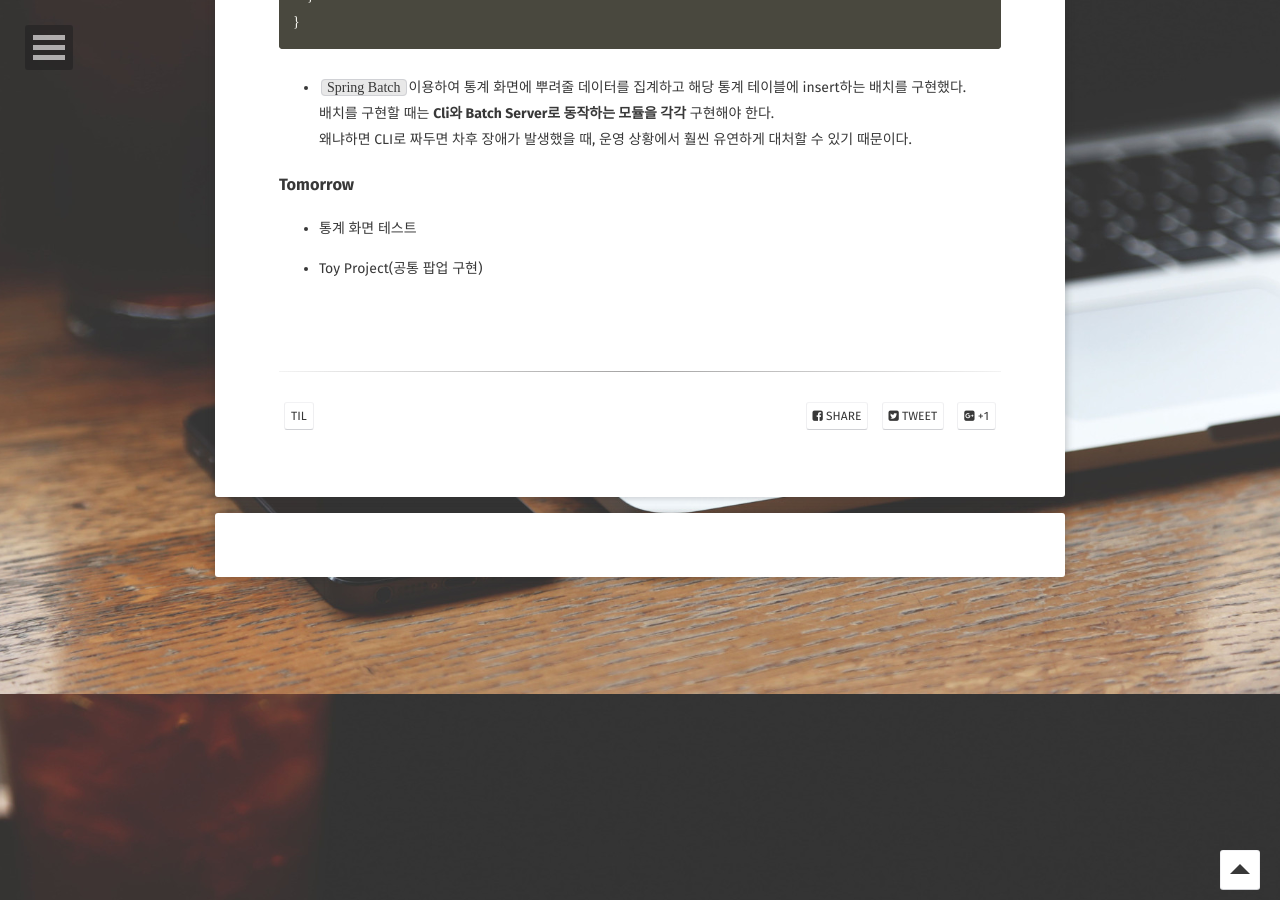
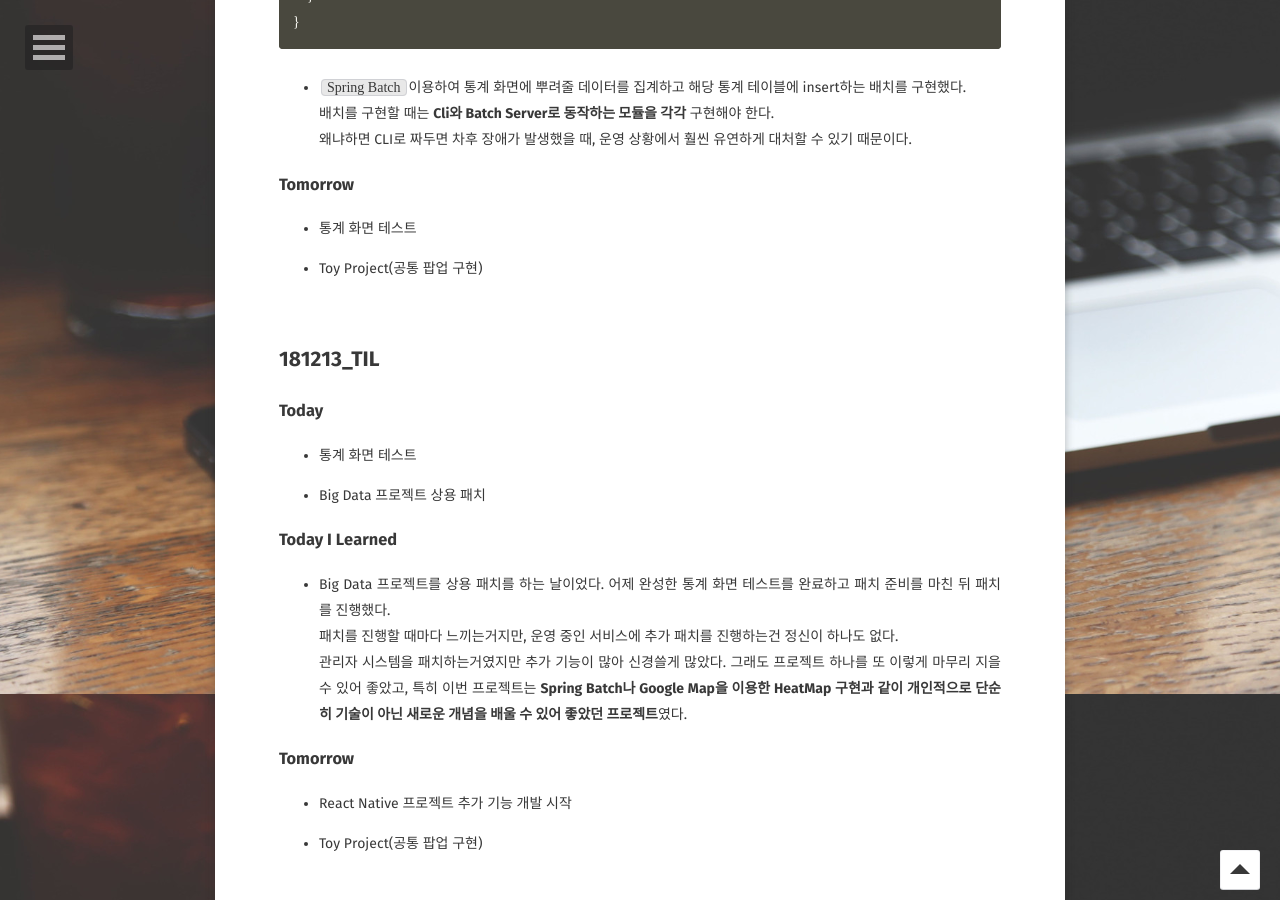
Before and after one commit to BKJang/DEVLOG, a Jekyll site: the page built from _posts/TIL/2018-12-10-TIL181210.md, in a window 1280 px wide and 900 px high, scrolled down 2906 px. Built offline with Jekyll 4.4.1, drawn with Linux system fonts in a browser that asks for light colours; some web fonts are replaced; comment, search, counter and statistics services are not loaded.

Commit message:
Update 2018-12-10-TIL181210.md(20181213_TIL)

```diff
--- a/_posts/TIL/2018-12-10-TIL181210.md
+++ b/_posts/TIL/2018-12-10-TIL181210.md
@@ -106,3 +106,25 @@ initializeUserInfo = async () => {
 - Toy Project(공통 팝업 구현)
 
 <br/>
+
+## 181213_TIL
+
+### Today
+
+- 통계 화면 테스트
+
+- Big Data 프로젝트 상용 패치
+
+### Today I Learned
+
+- Big Data 프로젝트를 상용 패치를 하는 날이었다. 어제 완성한 통계 화면 테스트를 완료하고 패치 준비를 마친 뒤 패치를 진행했다. <br/>
+패치를 진행할 때마다 느끼는거지만, 운영 중인 서비스에 추가 패치를 진행하는건 정신이 하나도 없다.<br/>
+관리자 시스템을 패치하는거였지만 추가 기능이 많아 신경쓸게 많았다. 그래도 프로젝트 하나를 또 이렇게 마무리 지을 수 있어 좋았고, 특히 이번 프로젝트는 **Spring Batch나 Google Map을 이용한 HeatMap 구현과 같이 개인적으로 단순히 기술이 아닌 새로운 개념을 배울 수 있어 좋았던 프로젝트**였다.
+
+### Tomorrow
+
+- React Native 프로젝트 추가 기능 개발 시작
+
+- Toy Project(공통 팝업 구현)
+
+<br/>
```
Also changed, not shown: other parts of _posts/TIL/2018-12-10-TIL181210.md (+1 -1 lines).
